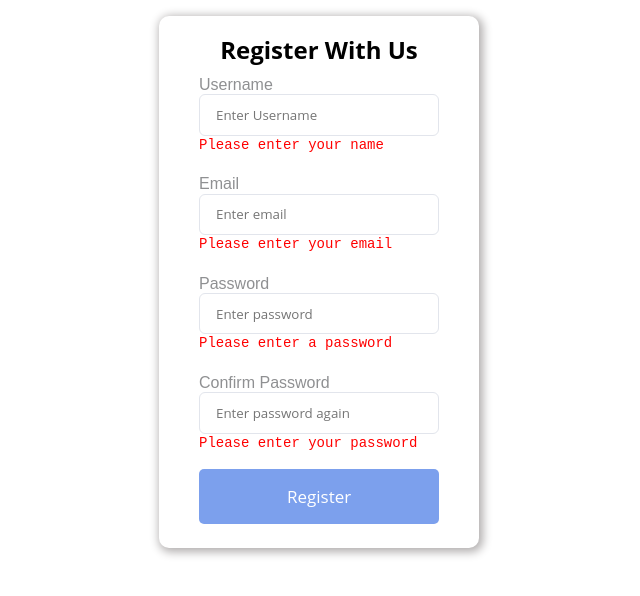
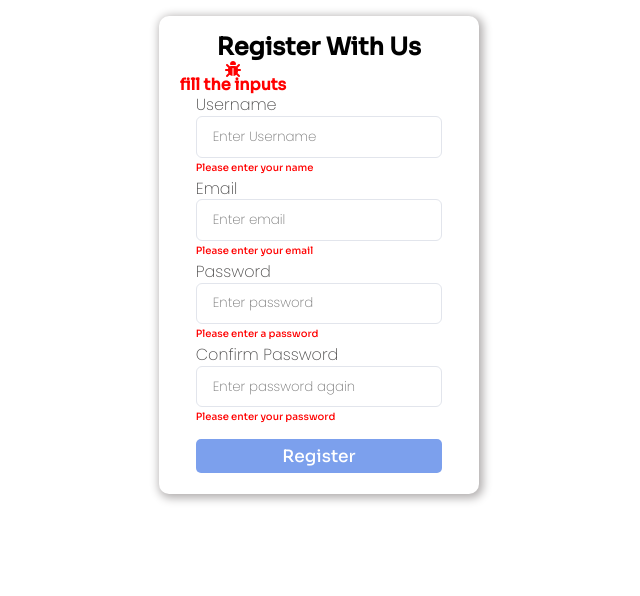
Before and after one commit to Govamarket/RegisterTab-javascript-login, a plain HTML site: page index.html in a window 1280 px wide. Both pictures are taken after a click on the button "Register". Shown: the whole page, without its empty margins (321-961 px from the left). Drawn offline with Linux system fonts and the light colour scheme.

Commit message:
Initial commit

```diff
--- a/Register.css
+++ b/Register.css
@@ -4,7 +4,8 @@
     margin: 0;
     padding: 0;
     box-sizing: border-box;
-    font-family: "Open Sans", sans-serif;
+    font-family: 'Sora', sans-serif;
+
 }
 body{
     display: flex;
@@ -19,11 +20,12 @@ body{
     width: 20rem;
     background-color: white;
     box-shadow: 2px 2px 10px 2px rgb(176, 173, 173);
-    padding-bottom: 2rem;
+    padding-bottom: 1rem;
     margin-top: 1rem;
-    padding: 1.5rem;
-    line-height: 1.20rem;
+    padding: 1.3rem;
+    line-height: 1.3rem;
     border-radius: 10px;
+    letter-spacing: 0px;
 }
 
 
@@ -33,25 +35,38 @@ input{
     border: rgb(226, 229, 236) 1px solid;
     border-radius: 6px;
     padding-left: 1rem;
+    font-family: 'Poppins', sans-serif;
 }
 form{
     margin-left: 1rem;
     margin-right: 1rem;
-    margin-top: 1rem;
+    /* margin-top: 1rem; */
 }
 #head{
     /* font-family: Arial, Helvetica, sans-serif; */
     text-align: center;
-    padding-top: 4px;
+    padding-top: 2px;
 }
 
 #emptyusername, #lessthanusername, #emptymail, #emptypsw, #lessthanpassword, #emptyconfirm, #notmatch, #validmail{
-    /* display: none; */
     color: red;
-    font-family: monospace;
-    font-size: 14px;
+    font-family: 'Sora', sans-serif;
+    font-size: 10px;
     visibility: hidden;
+    position: absolute;
 }
+.fa-sharp{
+    display: flex;
+    justify-content: center;
+    padding-top: 3px;
+    font-size: 1rem;
+    color: red;
+    visibility: hidden;
+    position: relative;
+    font-family: 'Poppins', sans-serif;
+}
+
+
 #btn{
     display: flex;
     justify-content: center;
@@ -60,7 +75,7 @@ form{
 
 button{
     width: 20rem;
-    padding: 1rem;
+    padding: 0.4rem;
     outline: none;
     border: 0;
     color: white;
@@ -68,9 +83,13 @@ button{
     border-radius: 5px;
     cursor: pointer;
     font-size: 17px;
+    margin-top: 1rem;
+
 }
 
 label{
     font-family: Arial, Helvetica, sans-serif;
-    color: rgb(143, 144, 146);
+    color: rgb(74, 73, 73);
+    font-family: 'Poppins', sans-serif;
+
 }
--- a/Register.js
+++ b/Register.js
@@ -3,6 +3,7 @@
  const passwordInput = document.getElementById("userPassword");
  const passwordConfirm = document.getElementById("confirm");
  const formInput = document.getElementById("form");
+ const iconPath = document.querySelector(".fa-sharp");
  const buttonSubmit = document.getElementById("submit");
  const validRegex =
    /^[a-zA-Z0-9.!#$%&'*+/=?^_`{|}~-]+@[a-zA-Z0-9-]+(?:\.[a-zA-Z0-9-]+)*$/;
@@ -16,6 +17,7 @@
  const lessthanpassword = document.getElementById("lessthanpassword");
  const emptyconfirm = document.getElementById("emptyconfirm");
  const notmatch = document.getElementById("notmatch");
+ const errorIcon = document.querySelector(".fa-sharp");
 
     // Generalized the all Inputs (validate during submission)
     // Validation of all fields
@@ -118,7 +120,7 @@ const passwordConfirmValidation = () => {
  buttonSubmit.addEventListener("click", (event) => {
 
   if (usernameInput.value == "" ||emailInput.value == "" || passwordInput.value == "" || passwordConfirm.value == "") {
-    alert("No input should be empty");
+    errorIcon.style.visibility = "visible";
     validateUserName();
     emailInputValidation();
     passwordInputValidation();
--- a/index.html
+++ b/index.html
@@ -7,12 +7,14 @@
     <meta name="viewport" content="width=device-width, initial-scale=1.0">
     <title>Register</title>
     <link rel="stylesheet" href="Register.css">
+    <script src="https://kit.fontawesome.com/87a66ec4e9.js" crossorigin="anonymous"></script>
 </head>
 
 <body>
     <div class="box">
         <span id="head">
             <h2>Register With Us</h2>
+            <i class="fa-sharp fa-solid fa-bug"><p>fill the inputs</p></i>
         </span>
         <form action="login.html" id="form">
             <section>
--- a/login.css
+++ b/login.css
@@ -1,7 +1,9 @@
+@import url('https://fonts.googleapis.com/css2?family=Poppins:wght@200&family=Roboto&family=Sora:wght@500&display=swap');
 *{
     margin: 0;
     padding: 0;
     box-sizing: border-box;
+    font-family: 'Sora', sans-serif;
 }
 body{
     display: flex;
@@ -15,12 +17,11 @@ body{
     margin-right: auto;
     width: 20rem;
     margin-top: 5rem;
-    padding-top: 2rem;
-    line-height: 1rem;
     background-color: white;
     box-shadow: 1px 1px 5px 5px rgb(225, 222, 222);
     padding-bottom: 1rem;
     border-radius: 5px;
+    position: relative;;
 
 }
 
@@ -42,7 +43,6 @@ body{
 }
 
 form{
-    margin-top: 1rem;
     margin-left: 1rem;
     margin-right: 1rem;
     line-height: 1.60rem;
@@ -55,11 +55,16 @@ input{
     border-radius: 5px;
     border: 1px solid rgb(185, 181, 181);
    text-align: center;
+   font-family: 'Sora', sans-serif;
+}
+label{
+    font-size: 14px;
+    color: rgb(88, 90, 93);
 }
 
 #header{
     text-align: center;
-    /* font-size: 13px; */
+    font-family: 'Sora', sans-serif;
     font-family: Arial, Helvetica, sans-serif;
 }
 
@@ -70,8 +75,22 @@ input{
 #notmatch, #empty, #emptyPsw, #notmatchPsw{
     visibility: hidden;
     color: red;
+    position: absolute;
+    font-size: 15px;
 }
 #match{
     color: green;
     visibility: hidden;
 }
+
+.fa-sharp{
+    display: flex;
+    justify-content: center;
+    padding-top: 3px;
+    font-size: 1rem;
+    color: red;
+    visibility: hidden;
+    position: relative;
+    font-family: 'Poppins', sans-serif;
+    margin-left: 1rem;
+}
--- a/login.js
+++ b/login.js
@@ -1,5 +1,6 @@
 const inputMail = document.getElementById("email");
 const inputPsw = document.getElementById("password");
+const iconPath = document.querySelector(".fa-sharp");
 const buttonSubmit = document.getElementById("btn");
 
 // Targeting error messages
@@ -9,6 +10,7 @@ const mAtch = document.getElementById('match');
 // password error messages
 const emptyPsw = document.getElementById('emptyPsw');
 const pswNotmatch = document.getElementById('notmatchPsw');
+const errorIcon = document.querySelector(".fa-sharp");
 
 // Targeting the local storage to implement the login page
 const checkRegisteredMail = JSON.parse(localStorage.getItem('userEmail'));
@@ -47,6 +49,7 @@ const passwordValid = () => {
 
 buttonSubmit.addEventListener('click',(event) => {
  if (!inputMail.value.match(checkRegisteredMail) || !inputPsw.value.match(checkRegisteredMailConfirm)) {
+  errorIcon.style.visibility = "visible";
     alert("Incorrect login details");
  }else{
   alert("successfully login");
```
Also changed, not shown: login.html (+3 -1 lines).
